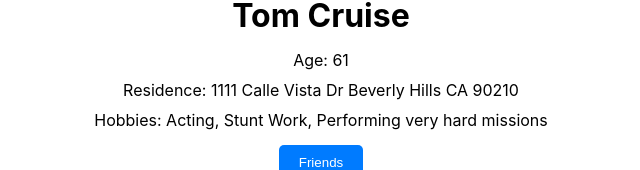
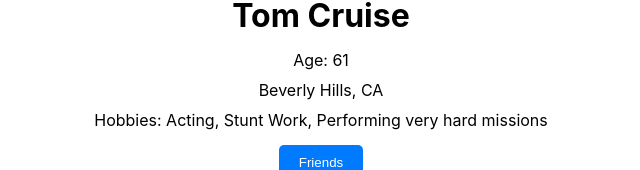
Before and after one commit to seniorsconnect/seniorsconnect.github.io, a React (Create React App) app: page /profile in a window 1280 px wide. Shown: the part 484-654 px from the top of the page, without its empty margins (319-959 px from the left). Built offline with nearby package versions, Linux system fonts and the light colour scheme.

Commit message:
updated somethign quickly on profile page

```diff
--- a/src/Profile.js
+++ b/src/Profile.js
@@ -47,7 +47,7 @@ const Profile = () => {
       <img src="tom_cruise3.jpg" alt="Profile"></img>
       <Name>Tom Cruise</Name>
       <Info>Age: 61</Info>
-      <Info>Residence: 1111 Calle Vista Dr Beverly Hills CA 90210</Info>
+      <Info>Beverly Hills, CA</Info>
       <Info>Hobbies: Acting, Stunt Work, Performing very hard missions</Info>
       <Button>
         Friends
```
